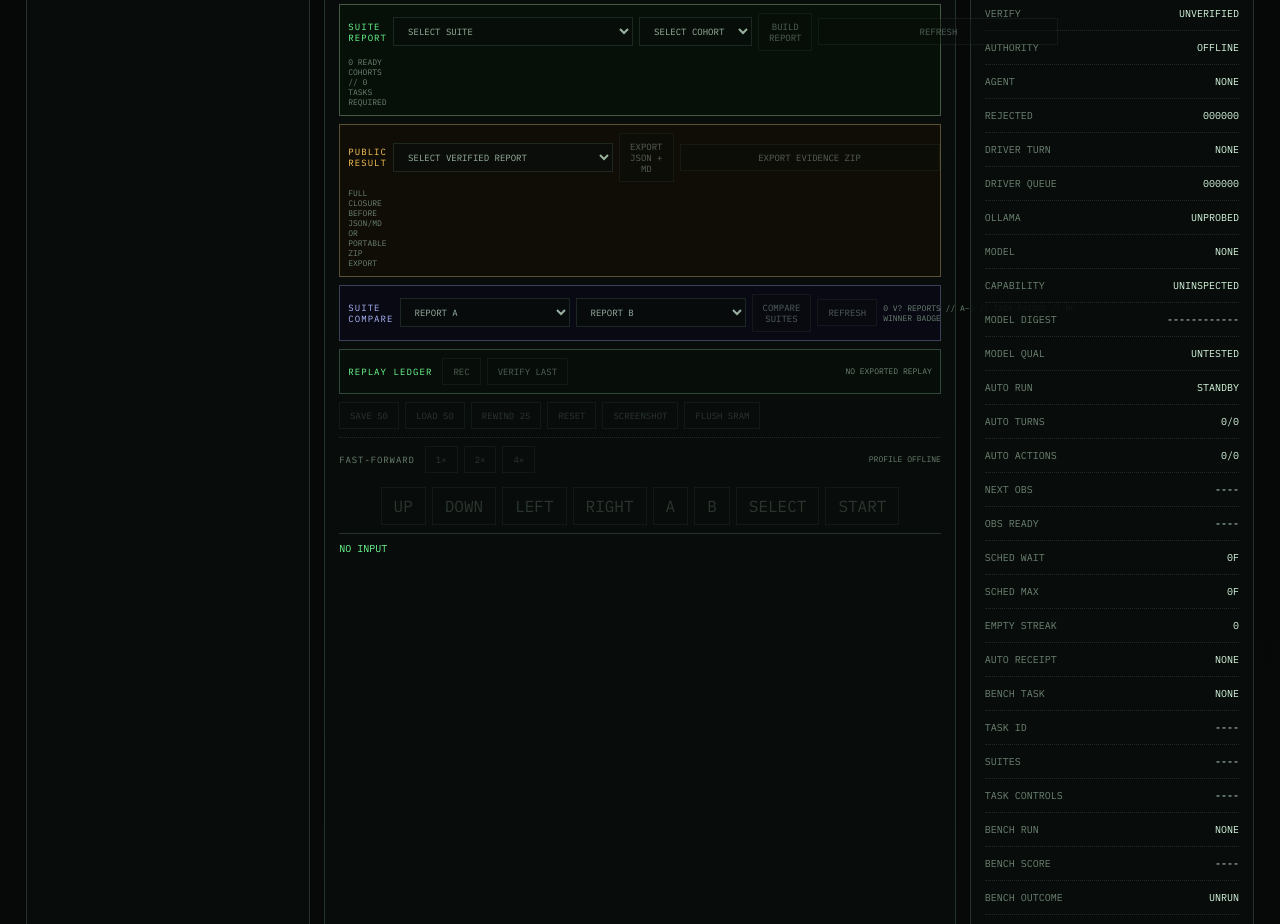
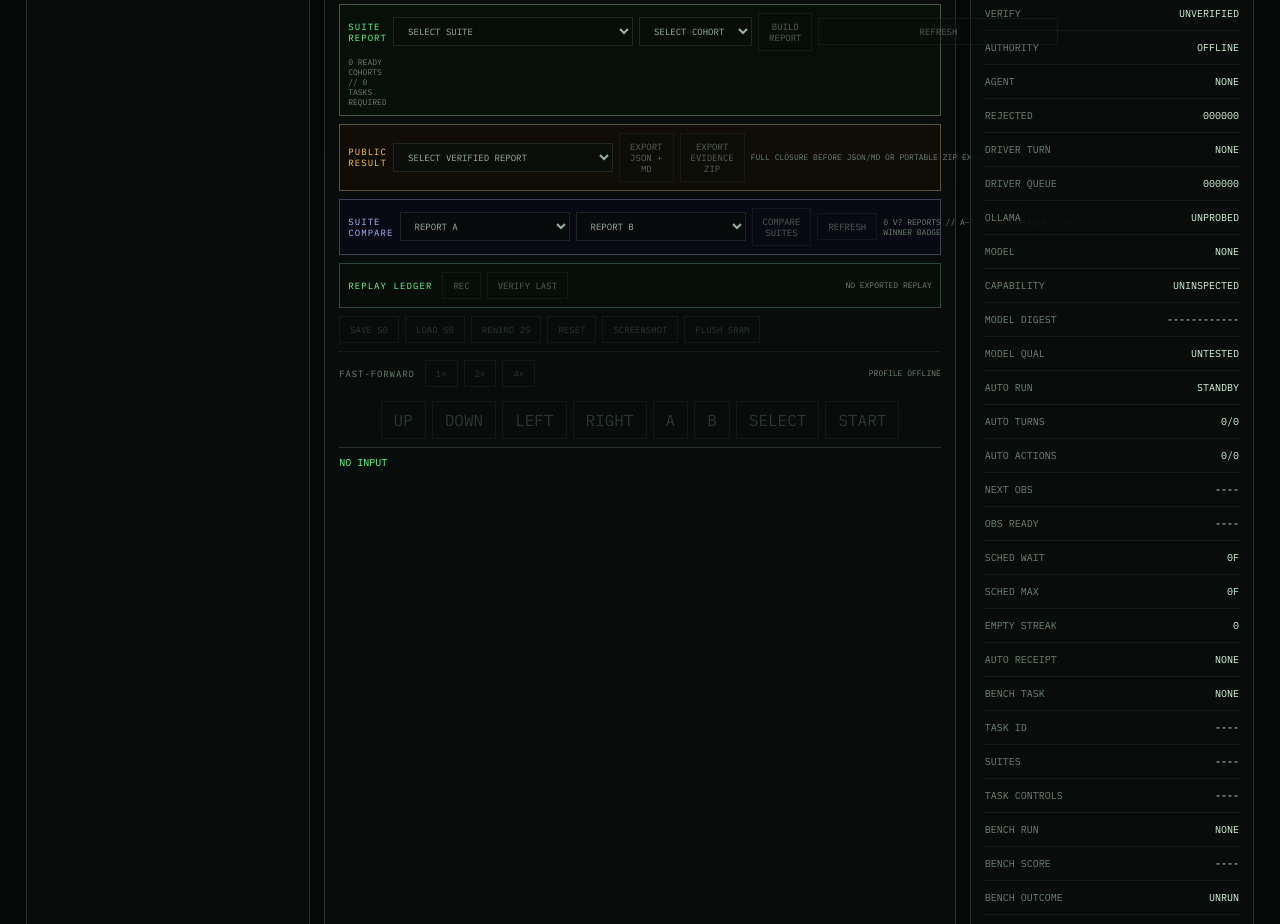
Before and after one commit to MichaelWave369/PhiCade, a React (Vite) app in the folder apps/desktop/: page / in a window 1280 px wide. Shown: the part 1160-2084 px from the top of the page. Built offline with nearby package versions, Linux system fonts and the light colour scheme.

Commit message:
style: fit public result and evidence bundle actions

```diff
--- a/apps/desktop/src/styles.css
+++ b/apps/desktop/src/styles.css
@@ -905,7 +905,7 @@ footer {
 /* Rung 41: verified public suite result export */
 .public-result-strip {
   display: grid;
-  grid-template-columns: auto minmax(220px, 1.4fr) auto minmax(260px, 1.8fr);
+  grid-template-columns: auto minmax(220px, 1.4fr) auto auto minmax(260px, 1.8fr);
   gap: 6px;
   align-items: center;
   margin-top: 8px;
```
